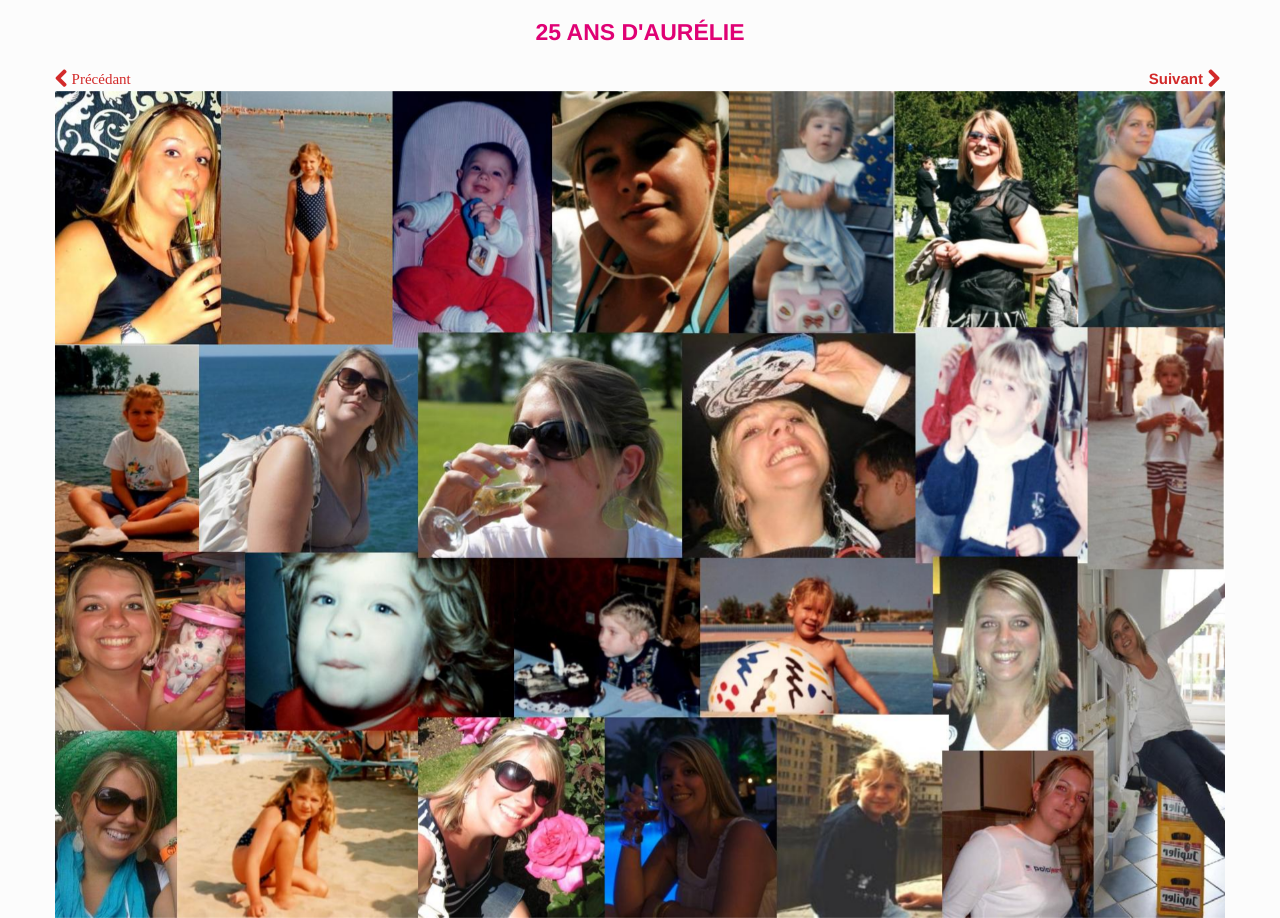
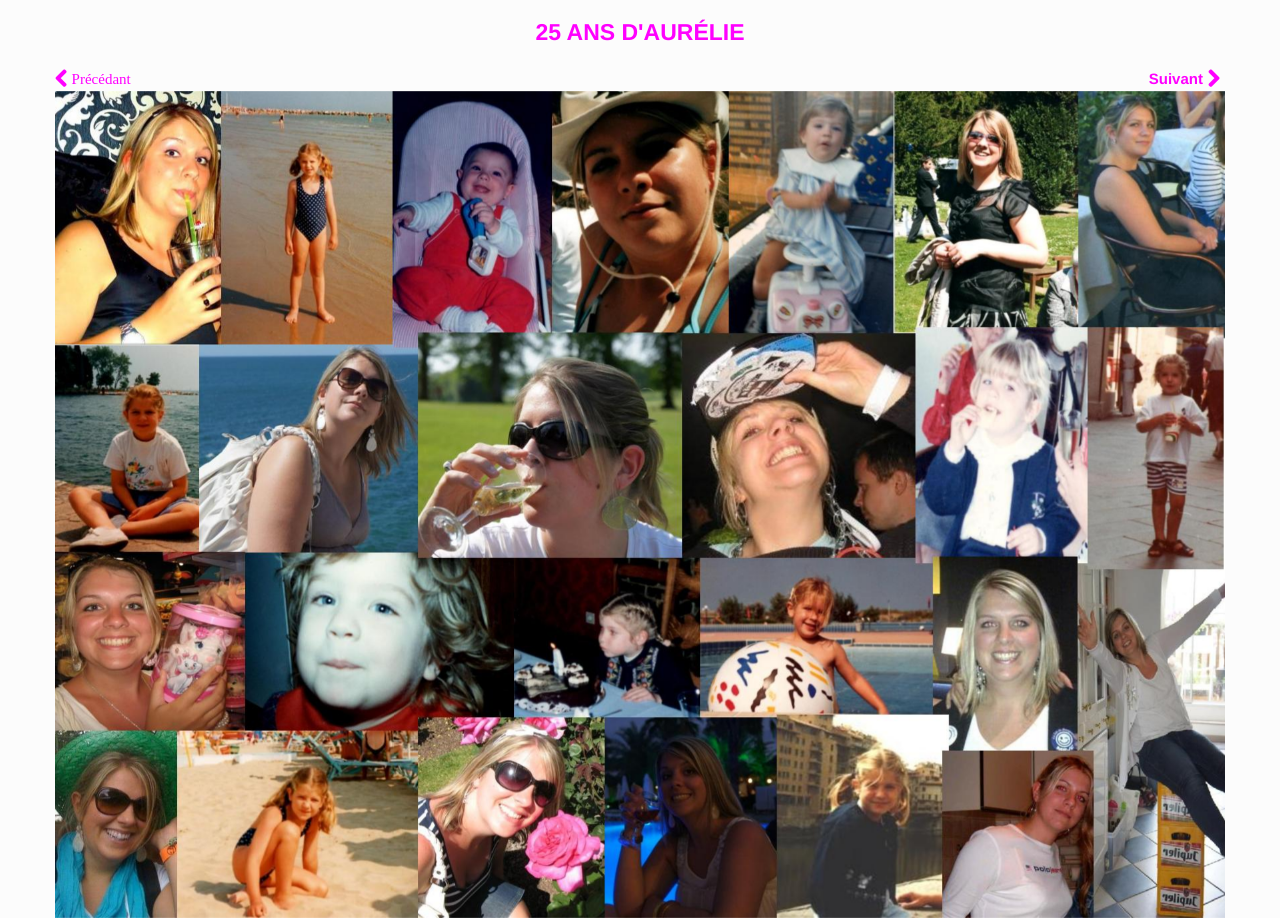
Before and after one commit to 25ansaurelie/25ansaurelie.github.com, a plain HTML site: page index.html in a window 1280 px wide. Drawn offline with nearby package versions, Linux system fonts and the light colour scheme.

Commit message:
pink css

```diff
--- a/css/example.css
+++ b/css/example.css
@@ -208,7 +208,7 @@ body {
   font-family: "Helvetica Neue", Helvetica, Arial, sans-serif;
   font-size: 14px;
   line-height: 20px;
-  color: #333333;
+  color: #FF00FF;
   background-color: #ffffff;
 }
 /*a {
@@ -1713,7 +1713,7 @@ small {
 }
 
 a:link, a:visited {
-    color: #d22929;
+    color: #ff00ff;
     text-decoration: none;
     font-weight: 600;
 }
--- a/index.html
+++ b/index.html
@@ -17,7 +17,7 @@
             body {
                 -webkit-font-smoothing: antialiased;
                 font: normal 15px/1.5 "Helvetica Neue", Helvetica, Arial, sans-serif;
-                color: #DF0174;
+                color: #FF00FF;
             }
 
             #slides {
@@ -71,7 +71,7 @@
 
             #slides a:link,
             #slides a:visited {
-                color: #DF0174,
+                color: #FF00FF,
             }
 
             #slides a:hover,
```
